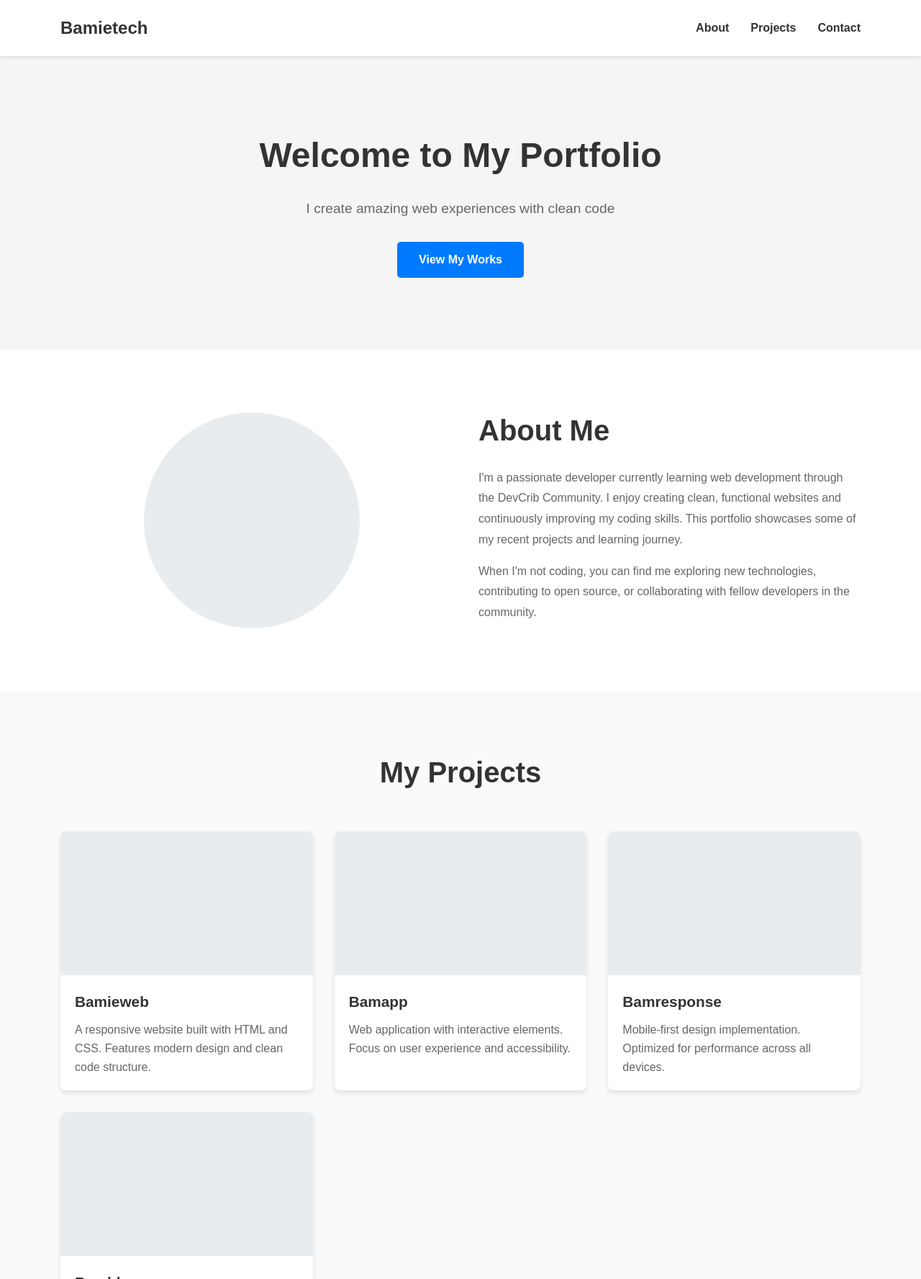
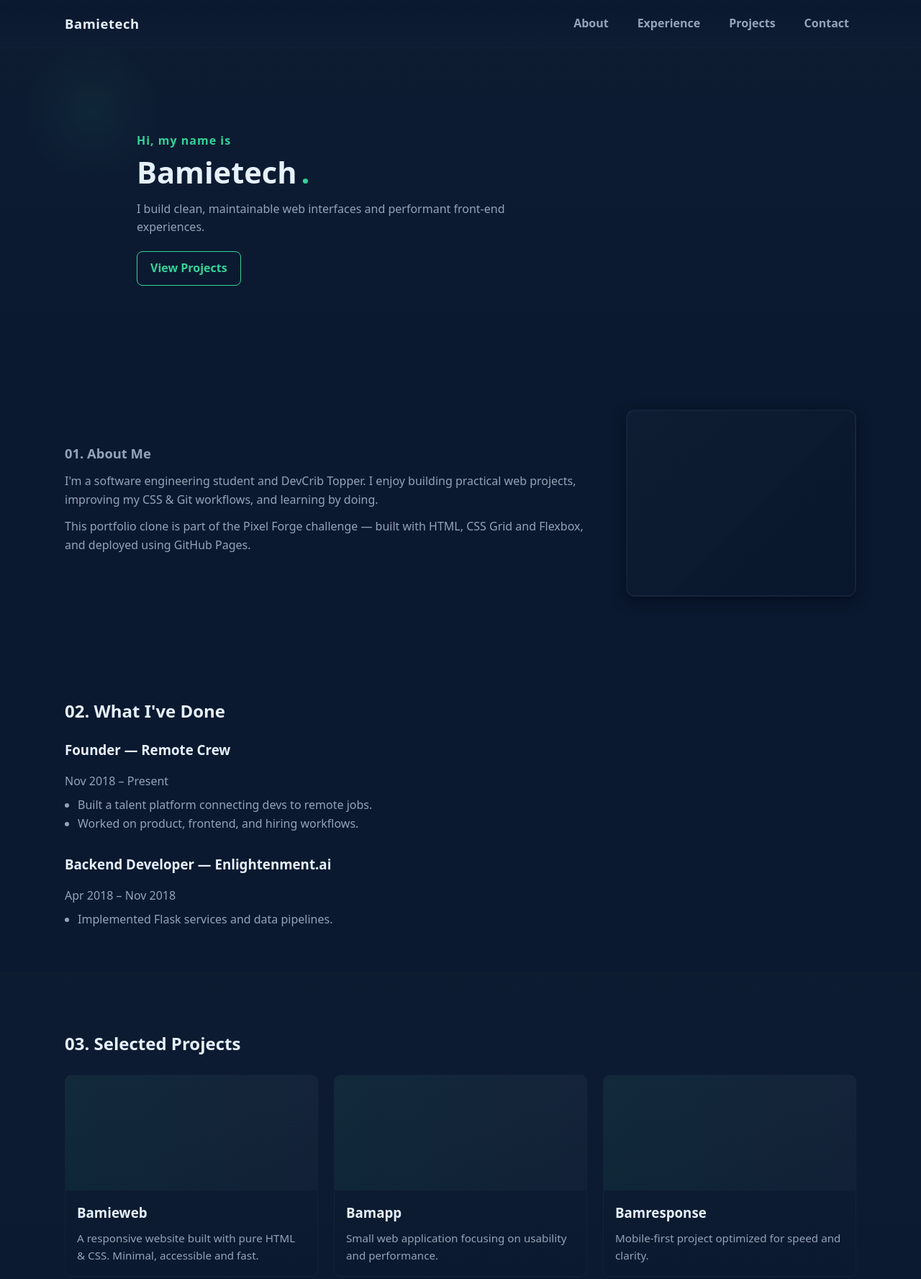
Before and after one commit to bamiebot-maker/devcrib-task1, a plain HTML site: page index.html in a window 1280 px wide. Shown: the top 1777 px of the page at 72% size. Drawn offline with Linux system fonts and the light colour scheme.

Commit message:
feat:fully cloned portfolio site,index.html and style.css edited

```diff
--- a/assets/css/style.css
+++ b/assets/css/style.css
@@ -1,302 +1,248 @@
-/* Reset and Base Styles */
-* {
-    margin: 0;
-    padding: 0;
-    box-sizing: border-box;
+/* ========== Variables & Base ========== */
+:root{
+  --navy:#0a192f;
+  --light-navy:#112240;
+  --muted:#94a3b8;
+  --text:#e6f1ff;
+  --green:#34d399;
+  --glass: rgba(255,255,255,0.03);
+  --max-width:1100px;
 }
 
-body {
-    font-family: Arial, sans-serif;
-    line-height: 1.6;
-    color: #333;
-    background-color: #fff;
+*{box-sizing:border-box}
+html,body{height:100%}
+body{
+  margin:0;
+  font-family: system-ui, -apple-system, "Segoe UI", Roboto, "Helvetica Neue", Arial;
+  background:var(--navy);
+  color:var(--text);
+  -webkit-font-smoothing:antialiased;
+  -moz-osx-font-smoothing:grayscale;
+  line-height:1.6;
 }
 
-.container {
-    width: 90%;
-    max-width: 1200px;
-    margin: 0 auto;
-    padding: 0 20px;
+/* ========== Layout helpers ========== */
+.container{
+  width:90%;
+  max-width:var(--max-width);
+  margin:0 auto;
 }
 
-/* Header Styles */
-.header {
-    background-color: #fff;
-    padding: 20px 0;
-    box-shadow: 0 2px 5px rgba(0,0,0,0.1);
-    position: sticky;
-    top: 0;
-    z-index: 100;
+/* ========== Header ========== */
+.site-header{
+  background: linear-gradient(0deg, rgba(255,255,255,0.02), transparent);
+  position:sticky;
+  top:0;
+  z-index:40;
+  border-bottom:1px solid rgba(255,255,255,0.03);
 }
 
-.nav-container {
-    display: flex;
-    justify-content: space-between;
-    align-items: center;
+.header-inner{
+  display:flex;
+  align-items:center;
+  justify-content:space-between;
+  padding:18px 0;
 }
 
-.logo h2 {
-    font-weight: 600;
-    color: #333;
+.brand-link{
+  color:var(--text);
+  font-weight:700;
+  text-decoration:none;
+  font-size:1.15rem;
+  letter-spacing:0.6px;
 }
 
-.nav-list {
-    display: flex;
-    list-style: none;
-    gap: 30px;
+.nav-list{
+  list-style:none;
+  display:flex;
+  gap:20px;
+  margin:0;
+  padding:0;
 }
 
-.nav-list a {
-    text-decoration: none;
-    color: #333;
-    font-weight: 600;
-    transition: color 0.3s ease;
+.nav-list a{
+  color:var(--muted);
+  text-decoration:none;
+  padding:8px 10px;
+  border-radius:6px;
+  font-weight:600;
+  transition:all .18s ease;
 }
 
-.nav-list a:hover {
-    color: #007bff;
+.nav-list a:hover{
+  color:var(--text);
+  background:var(--glass);
 }
 
-/* Hero Section */
-.hero {
-    background-color: #f5f5f5;
-    padding: 100px 0;
-    text-align: center;
+/* ========== Hero ========== */
+.hero{
+  padding:80px 0 60px;
+  background:
+    linear-gradient(180deg, rgba(255,255,255,0.01), rgba(0,0,0,0)),
+    radial-gradient(circle at 10% 20%, rgba(52,211,153,0.06), transparent 8%),
+    var(--navy);
 }
 
-.hero-title {
-    font-size: 3rem;
-    font-weight: 700;
-    margin-bottom: 20px;
-    color: #333;
+.hero-inner{
+  padding:36px 0;
+  max-width:900px;
 }
 
-.hero-subtitle {
-    font-size: 1.2rem;
-    margin-bottom: 30px;
-    color: #666;
-    max-width: 600px;
-    margin-left: auto;
-    margin-right: auto;
+.eyebrow{
+  color:var(--green);
+  font-weight:700;
+  letter-spacing:1px;
+  margin:0 0 10px;
 }
 
-.hero-btn {
-    display: inline-block;
-    background-color: #007bff;
-    color: white;
-    padding: 12px 30px;
-    text-decoration: none;
-    border-radius: 5px;
-    font-weight: 600;
-    transition: background-color 0.3s ease;
+.hero-title{
+  font-size:2.6rem;
+  margin:0 0 10px;
+  color:var(--text);
+  line-height:1.05;
 }
 
-.hero-btn:hover {
-    background-color: #0056b3;
+.hero-highlight{ color:var(--green); margin-left:6px }
+
+.hero-sub{
+  color:var(--muted);
+  max-width:60ch;
+  margin-bottom:20px;
 }
 
-/* About Section */
-.about {
-    padding: 80px 0;
-    background-color: #fff;
+/* CTA */
+.btn{
+  display:inline-block;
+  background:transparent;
+  color:var(--green);
+  border:1px solid var(--green);
+  padding:10px 18px;
+  border-radius:8px;
+  text-decoration:none;
+  font-weight:700;
+  transition:all .18s ease;
+}
+.btn:hover{
+  background:var(--green);
+  color:#072018;
+  transform:translateY(-2px);
 }
 
-.about-content {
-    display: flex;
-    align-items: center;
-    gap: 50px;
+/* ========== About ========== */
+.about{
+  padding:60px 0;
 }
 
-.about-image {
-    flex: 1;
-    display: flex;
-    justify-content: center;
+.about-inner{
+  display:grid;
+  grid-template-columns: 1fr 320px;
+  gap:40px;
+  align-items:center;
 }
 
-.image-placeholder {
-    width: 300px;
-    height: 300px;
-    background-color: #e9ecef;
-    border-radius: 50%;
-    display: flex;
-    align-items: center;
-    justify-content: center;
-    color: #6c757d;
-    font-size: 1rem;
+.about-text h2{ margin:0 0 12px; font-size:1.15rem; color:var(--muted) }
+.about-text p{ color:var(--muted); margin:0 0 12px; }
+
+/* image placeholder */
+.about-media .photo{
+  width:100%;
+  height:260px;
+  background: linear-gradient(135deg, rgba(255,255,255,0.02), rgba(0,0,0,0.06));
+  border-radius:12px;
+  border: 2px solid rgba(255,255,255,0.04);
+  box-shadow: 0 6px 18px rgba(2,6,23,0.6);
 }
 
-.about-text {
-    flex: 1;
+/* ========== Experience ========== */
+.experience{
+  padding:60px 0;
 }
 
-.section-title {
-    font-size: 2.5rem;
-    margin-bottom: 20px;
-    color: #333;
+.experience-list{
+  display:grid;
+  gap:28px;
+  margin-top:18px;
 }
 
-.about-description {
-    margin-bottom: 15px;
-    color: #666;
-    line-height: 1.8;
+.exp-item h3{ margin:0 0 6px; color:var(--text) }
+.exp-meta{ color:var(--muted); margin-bottom:8px }
+.exp-item ul{ margin:0; padding-left:18px; color:var(--muted) }
+
+/* ========== Projects ========== */
+.projects{
+  padding:60px 0;
+  background: linear-gradient(180deg, rgba(255,255,255,0.01), transparent);
+}
+.section-heading.center{ text-align:center }
+
+.projects-grid{
+  display:grid;
+  grid-template-columns: repeat(3, 1fr);
+  gap:22px;
+  margin-top:24px;
 }
 
-/* Projects Section */
-.projects {
-    padding: 80px 0;
-    background-color: #fafafa;
+.project-card{
+  background: linear-gradient(180deg, rgba(255,255,255,0.02), rgba(0,0,0,0.02));
+  padding:0;
+  border-radius:10px;
+  overflow:hidden;
+  border:1px solid rgba(255,255,255,0.03);
+  transition: transform .22s ease, box-shadow .22s ease;
 }
 
-.center {
-    text-align: center;
+.project-card:hover{
+  transform:translateY(-6px);
+  box-shadow: 0 18px 40px rgba(2,6,23,0.6);
 }
 
-.projects-grid {
-    display: grid;
-    grid-template-columns: repeat(3, 1fr);
-    gap: 30px;
-    margin-top: 50px;
+.project-thumb{
+  height:160px;
+  background:linear-gradient(90deg, rgba(52,211,153,0.06), rgba(255,255,255,0.02));
 }
 
-.project-card {
-    background-color: #fff;
-    border-radius: 8px;
-    box-shadow: 0 4px 6px rgba(0,0,0,0.1);
-    overflow: hidden;
-    transition: transform 0.3s ease;
+.project-body{
+  padding:16px;
+}
+.project-body h3{ margin:0 0 8px; color:var(--text) }
+.project-body p{ margin:0; color:var(--muted); font-size:0.95rem }
+
+/* ========== Contact ========== */
+.contact{
+  padding:60px 0;
+}
+.contact-inner{ text-align:center }
+.contact-text{ color:var(--muted); margin-bottom:14px }
+.contact-ways{ display:flex; gap:12px; justify-content:center; flex-wrap:wrap; margin-top:14px }
+.contact-pill{
+  color:var(--text);
+  border:1px solid rgba(255,255,255,0.04);
+  padding:8px 12px;
+  border-radius:999px;
+  background:transparent;
+  text-decoration:none;
 }
 
-.project-card:hover {
-    transform: translateY(-5px);
+/* ========== Footer ========== */
+.site-footer{
+  border-top:1px solid rgba(255,255,255,0.03);
+  padding:22px 0;
+  text-align:center;
+  color:var(--muted);
+  font-size:0.85rem;
 }
 
-.project-image {
-    height: 200px;
-    background-color: #e9ecef;
-    display: flex;
-    align-items: center;
-    justify-content: center;
-    color: #6c757d;
+/* ========== Responsive ========== */
+@media (max-width: 900px){
+  .about-inner{ grid-template-columns: 1fr; }
+  .projects-grid{ grid-template-columns: repeat(2,1fr) }
+  .hero-title{ font-size:2.2rem }
 }
 
-.project-content {
-    padding: 20px;
+@media (max-width: 560px){
+  .nav-list{ gap:10px; font-size:0.95rem; }
+  .projects-grid{ grid-template-columns: 1fr }
+  .hero{ padding:56px 0 }
+  .hero-title{ font-size:1.6rem }
+  .header-inner{ padding:12px 0 }
 }
-
-.project-title {
-    font-size: 1.3rem;
-    margin-bottom: 10px;
-    color: #333;
-}
-
-.project-description {
-    color: #666;
-    line-height: 1.6;
-}
-
-/* Contact Section */
-.contact {
-    padding: 80px 0;
-    background-color: #fff;
-}
-
-.contact-content {
-    text-align: center;
-    max-width: 600px;
-    margin: 0 auto;
-}
-
-.contact-description {
-    font-size: 1.1rem;
-    margin-bottom: 30px;
-    color: #666;
-}
-
-.contact-info p {
-    margin-bottom: 10px;
-    color: #333;
-    font-weight: 500;
-}
-
-/* Footer */
-.footer {
-    background-color: #f0f0f0;
-    padding: 30px 0;
-    text-align: center;
-}
-
-.footer-text {
-    color: #666;
-    font-size: 0.9rem;
-}
-
-/* Responsive Design */
-@media (max-width: 768px) {
-    /* Header */
-    .nav-container {
-        flex-direction: column;
-        gap: 20px;
-    }
-
-    .nav-list {
-        gap: 20px;
-    }
-
-    /* Hero */
-    .hero-title {
-        font-size: 2.2rem;
-    }
-
-    .hero-subtitle {
-        font-size: 1.1rem;
-    }
-
-    /* About Section */
-    .about-content {
-        flex-direction: column;
-        gap: 30px;
-    }
-
-    .image-placeholder {
-        width: 250px;
-        height: 250px;
-    }
-
-    /* Projects Grid */
-    .projects-grid {
-        grid-template-columns: repeat(2, 1fr);
-        gap: 20px;
-    }
-}
-
-@media (max-width: 480px) {
-    /* Hero */
-    .hero {
-        padding: 60px 0;
-    }
-
-    .hero-title {
-        font-size: 1.8rem;
-    }
-
-    /* Sections */
-    .about, .projects, .contact {
-        padding: 60px 0;
-    }
-
-    .section-title {
-        font-size: 2rem;
-    }
-
-    /* Projects Grid */
-    .projects-grid {
-        grid-template-columns: 1fr;
-    }
-
-    /* Navigation */
-    .nav-list {
-        flex-direction: column;
-        gap: 15px;
-        text-align: center;
-    }
-}
--- a/index.html
+++ b/index.html
@@ -1,142 +1,167 @@
 <!DOCTYPE html>
 <html lang="en">
 <head>
-    <meta charset="UTF-8">
-    <meta name="viewport" content="width=device-width, initial-scale=1.0">
-    <title>Bamietech | DevCrib Challenge</title>
-    <link rel="stylesheet" href="assets/css/style.css">
+  <meta charset="utf-8" />
+  <meta name="viewport" content="width=device-width,initial-scale=1" />
+  <title>Bamietech — DevCrib Portfolio (Task 1)</title>
+  <link rel="stylesheet" href="assets/css/style.css" />
 </head>
 <body>
-    <!-- Header Section -->
-    <header class="header">
-        <div class="container">
-            <div class="nav-container">
-                <div class="logo">
-                    <h2>Bamietech</h2>
+  <!-- Header -->
+  <header class="site-header">
+    <div class="container header-inner">
+      <div class="brand">
+        <a href="#home" class="brand-link">Bamietech</a>
       </div>
-                <nav class="nav">
+
+      <nav class="nav" aria-label="Main Navigation">
         <ul class="nav-list">
           <li><a href="#about">About</a></li>
-                        <li><a href="#projects">Projects</a></li>
+          <li><a href="#experience">Experience</a></li>
+          <li><a href="#work">Projects</a></li>
           <li><a href="#contact">Contact</a></li>
         </ul>
       </nav>
     </div>
+  </header>
+
+  <!-- Hero -->
+  <main>
+    <section id="home" class="hero">
+      <div class="container hero-inner">
+        <p class="eyebrow">Hi, my name is</p>
+        <h1 class="hero-title">Bamietech<span class="hero-highlight">.</span></h1>
+        <p class="hero-sub">I build clean, maintainable web interfaces and performant front-end experiences.</p>
+        <p>
+          <a class="btn" href="#work">View Projects</a>
+        </p>
       </div>
-    </header>
-    <!-- Hero Section -->
-    <section class="hero">
-        <div class="container">
-            <div class="hero-content">
-                <h1 class="hero-title">Welcome to My Portfolio</h1>
-                <p class="hero-subtitle">I create amazing web experiences with clean code</p>
-                <a href="#projects" class="hero-btn">View My Works</a>
+    </section>
+
+    <!-- About -->
+    <section id="about" class="about">
+      <div class="container about-inner">
+        <div class="about-text">
+          <h2 class="section-title"><span class="index">01.</span> About Me</h2>
+          <p>
+            I'm a software engineering student and DevCrib Topper. I enjoy building practical web projects,
+            improving my CSS & Git workflows, and learning by doing.
+          </p>
+          <p>
+            This portfolio clone is part of the Pixel Forge challenge — built with HTML, CSS Grid and Flexbox,
+            and deployed using GitHub Pages.
+          </p>
+        </div>
+
+        <div class="about-media">
+          <!-- replace with real image: assets/images/profile.jpg -->
+          <div class="photo" aria-hidden="true"></div>
         </div>
       </div>
     </section>
 
-    <!-- About Section -->
-    <section id="about" class="about">
+    <!-- Experience -->
+    <section id="experience" class="experience">
       <div class="container">
-            <div class="about-content">
-                <div class="about-image">
-                    <div class="image-placeholder"></div>
-                </div>
-                <div class="about-text">
-                    <h2 class="section-title">About Me</h2>
-                    <p class="about-description">
-                        I'm a passionate developer currently learning web development through the DevCrib Community.
-                        I enjoy creating clean, functional websites and continuously improving my coding skills.
-                        This portfolio showcases some of my recent projects and learning journey.
-                    </p>
-                    <p class="about-description">
-                        When I'm not coding, you can find me exploring new technologies, contributing to open source,
-                        or collaborating with fellow developers in the community.
-                    </p>
-                </div>
+        <h2 class="section-title"><span class="index">02.</span> What I've Done</h2>
+
+        <div class="experience-list">
+          <article class="exp-item">
+            <h3 class="exp-title">Founder — Remote Crew</h3>
+            <p class="exp-meta">Nov 2018 – Present</p>
+            <ul>
+              <li>Built a talent platform connecting devs to remote jobs.</li>
+              <li>Worked on product, frontend, and hiring workflows.</li>
+            </ul>
+          </article>
+
+          <article class="exp-item">
+            <h3 class="exp-title">Backend Developer — Enlightenment.ai</h3>
+            <p class="exp-meta">Apr 2018 – Nov 2018</p>
+            <ul>
+              <li>Implemented Flask services and data pipelines.</li>
+            </ul>
+          </article>
         </div>
       </div>
     </section>
 
-    <!-- Projects Section -->
-    <section id="projects" class="projects">
+    <!-- Projects -->
+    <section id="work" class="projects">
       <div class="container">
-            <h2 class="section-title center">My Projects</h2>
+        <h2 class="section-title center"><span class="index">03.</span> Selected Projects</h2>
+
         <div class="projects-grid">
-                <!-- Project 1 -->
           <div class="project-card">
-                    <div class="project-image"></div>
-                    <div class="project-content">
-                        <h3 class="project-title">Bamieweb</h3>
-                        <p class="project-description">
-                            A responsive website built with HTML and CSS. Features modern design and clean code structure.
-                        </p>
+            <div class="project-thumb"></div>
+            <div class="project-body">
+              <h3>Bamieweb</h3>
+              <p>A responsive website built with pure HTML & CSS. Minimal, accessible and fast.</p>
             </div>
           </div>
 
-                <!-- Project 2 -->
           <div class="project-card">
-                    <div class="project-image"></div>
-                    <div class="project-content">
-                        <h3 class="project-title">Bamapp</h3>
-                        <p class="project-description">
-                            Web application with interactive elements. Focus on user experience and accessibility.
-                        </p>
+            <div class="project-thumb"></div>
+            <div class="project-body">
+              <h3>Bamapp</h3>
+              <p>Small web application focusing on usability and performance.</p>
             </div>
           </div>
 
-               <!-- <!-- Project 3 -->
           <div class="project-card">
-                    <div class="project-image"></div>
-                    <div class="project-content">
-                        <h3 class="project-title">Bamresponse</h3>
-                        <p class="project-description">
-                            Mobile-first design implementation. Optimized for performance across all devices.
-                        </p>
+            <div class="project-thumb"></div>
+            <div class="project-body">
+              <h3>Bamresponse</h3>
+              <p>Mobile-first project optimized for speed and clarity.</p>
             </div>
           </div>
 
+          <div class="project-card">
+            <div class="project-thumb"></div>
+            <div class="project-body">
+              <h3>Bamiecom</h3>
+              <p>E-commerce layout prototype demonstrating product grids.</p>
+            </div>
+          </div>
 
+          <div class="project-card">
+            <div class="project-thumb"></div>
+            <div class="project-body">
+              <h3>Bamgangan</h3>
+              <p>Client portfolio with subtle visual details.</p>
+            </div>
+          </div>
 
-                <!-- Project 4-->
           <div class="project-card">
-                    <div class="project-image"></div>
-                    <div class="project-content">
-                        <h3 class="project-title">Bamblog</h3>
-                        <p class="project-description">
-                            Blog platform with content management. Built with focus on SEO and readability.
-                        </p>
+            <div class="project-thumb"></div>
+            <div class="project-body">
+              <h3>Bamblog</h3>
+              <p>Blog layout focused on readability and content structure.</p>
             </div>
           </div>
         </div>
       </div>
     </section>
 
-    <!-- Contact Section -->
+    <!-- Contact -->
     <section id="contact" class="contact">
-        <div class="container">
-            <h2 class="section-title center">Get In Touch</h2>
-            <div class="contact-content">
-                <p class="contact-description">
-                    Interested in working together? Feel free to reach out for collaborations or just to say hello!
-                </p>
-                <div class="contact-info">
-                    <p>Email: bamietech@gmail.com</p>
-                    <p>Phone: +2349129324801</p>
-                </div>
+      <div class="container contact-inner">
+        <h2 class="section-title"><span class="index">04.</span> Get in Touch</h2>
+        <p class="contact-text">Interested in collaborating? Reach out via email or find me on GitHub.</p>
+
+        <div class="contact-ways">
+          <a class="contact-pill" href="mailto:bamietech@gmail.com">bamietech@gmail.com</a>
+          <span class="contact-pill">+234 912 932 4801</span>
         </div>
       </div>
     </section>
+  </main>
 
   <!-- Footer -->
-    <footer class="footer">
-        <div class="container">
-            <p class="footer-text">
-                &copy; 2025 Bamietech. Built for DevCrib Community Challenge Week2.
-            </p>
+  <footer class="site-footer">
+    <div class="container footer-inner">
+      <small>© 2025 Bamietech — Built for DevCrib Pixel Forge (Week 2)</small>
     </div>
   </footer>
 </body>
-
-
 </html>
```
Lines whose indentation alone changed are shown as unchanged.
